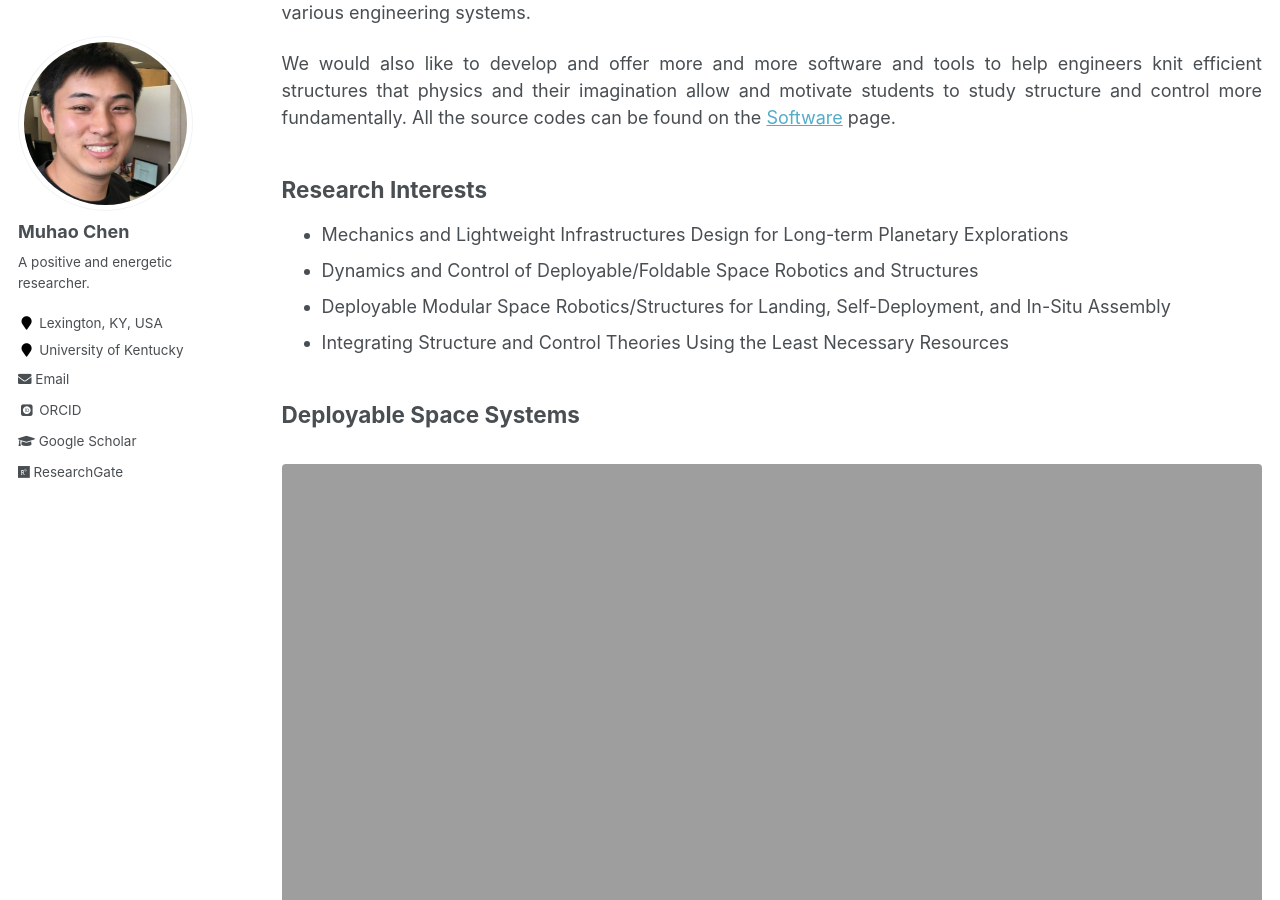
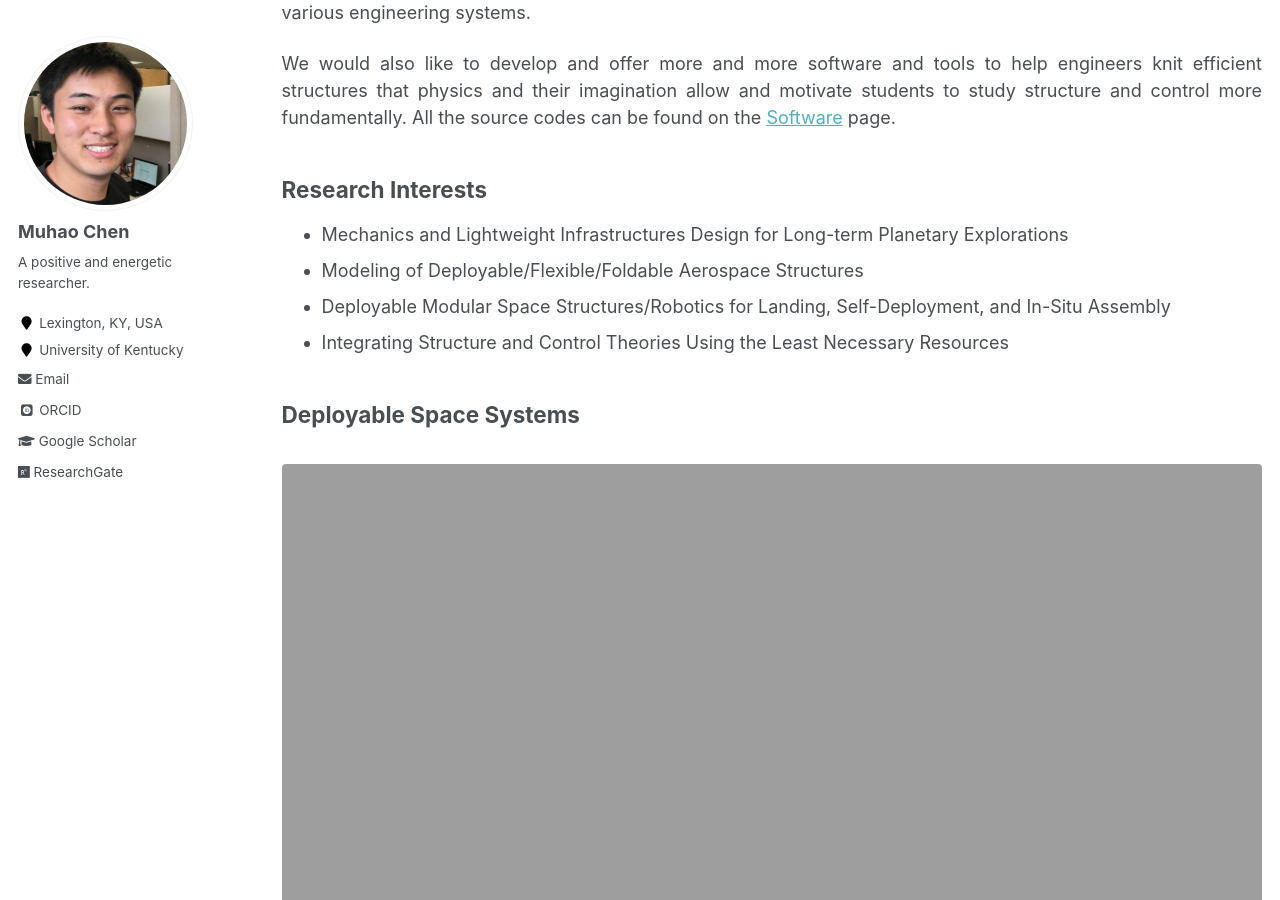
Before and after one commit to Muhao-Chen/muhao-chen.github.io, a Jekyll site: the page built from _pages/research.md, in a window 1280 px wide and 900 px high, scrolled down 399 px. Built offline with Jekyll 4.4.1, drawn with Linux system fonts in a browser that asks for light colours; some web fonts are replaced.

Commit message:
Update research.md

```diff
--- a/_pages/research.md
+++ b/_pages/research.md
@@ -16,8 +16,8 @@ We would also like to develop and offer more and more software and tools to help
 
 ## Research Interests
 * Mechanics and Lightweight Infrastructures Design for Long-term Planetary Explorations
-* Dynamics and Control of Deployable/Foldable Space Robotics and Structures
-* Deployable Modular Space Robotics/Structures for Landing, Self-Deployment, and In-Situ Assembly
+* Modeling of Deployable/Flexible/Foldable Aerospace Structures
+* Deployable Modular Space Structures/Robotics for Landing, Self-Deployment, and In-Situ Assembly
 * Integrating Structure and Control Theories Using the Least Necessary Resources
 
 <!-- * Lightweight Deployable Automated Systems (i.e., by Tensegrity, Origami) for Space Applications
```
